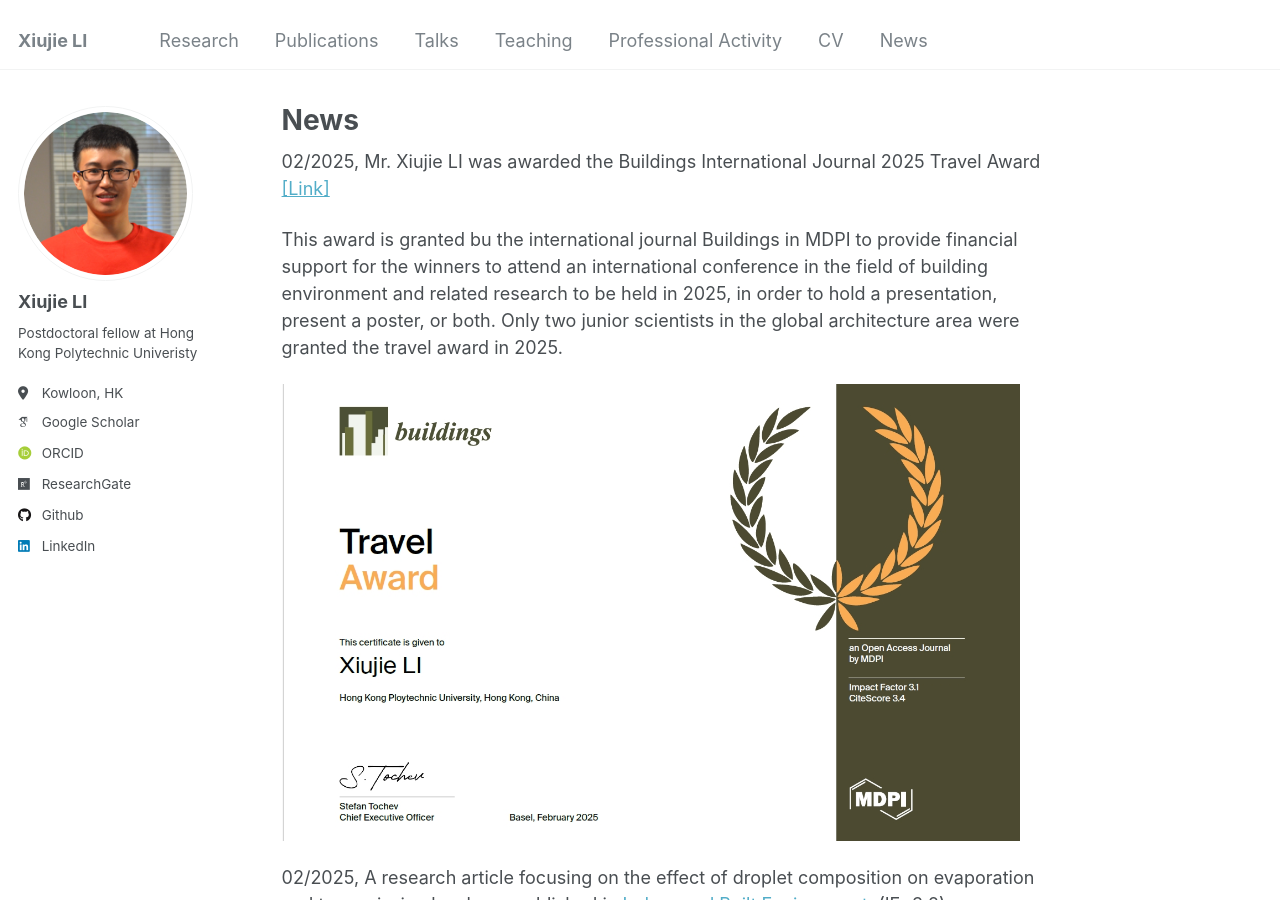
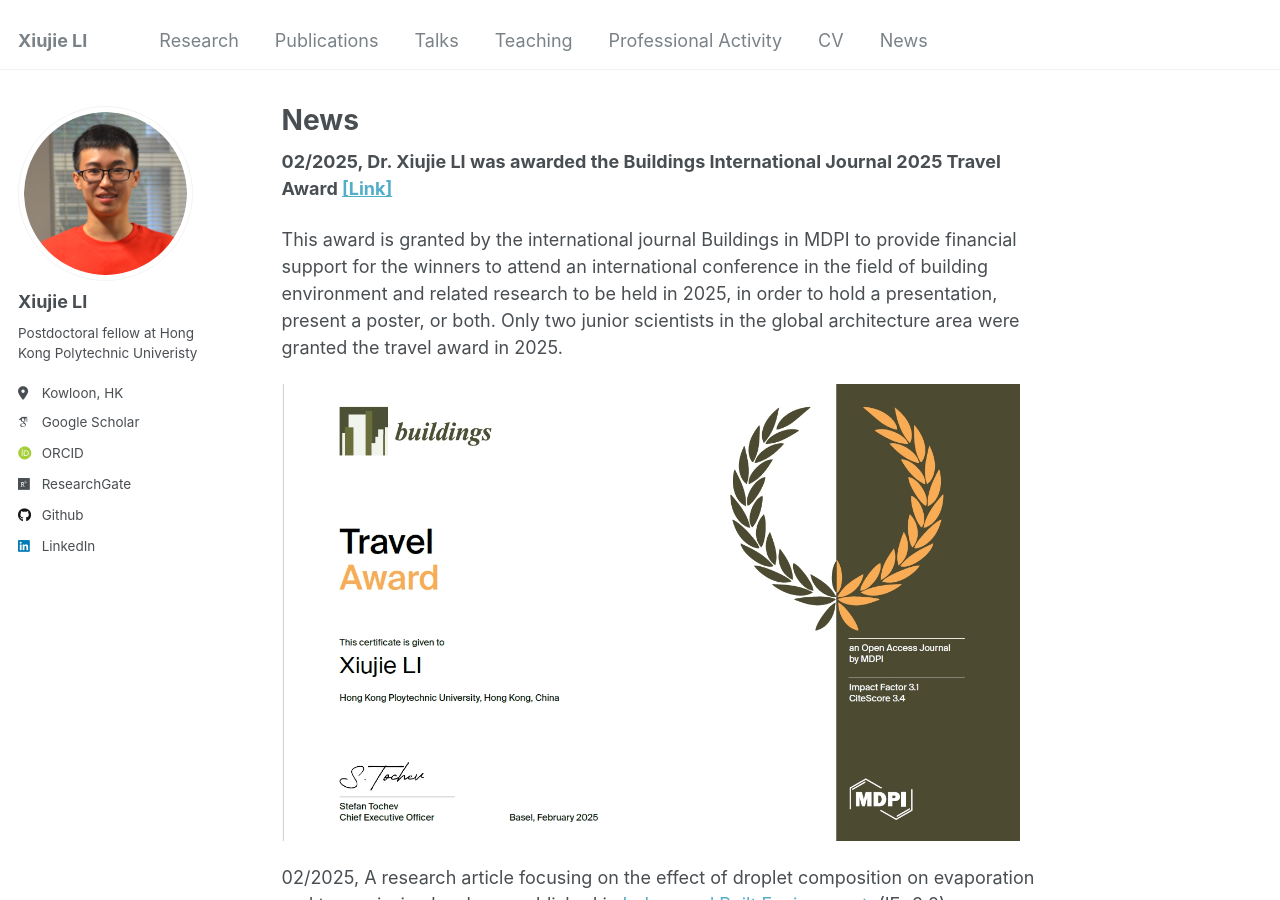
Before and after one commit to XiujieLI/XiujieLI.github.io, a Jekyll site: the page built from _pages/markdown.md, in a window 1280 px wide and 900 px high. Built offline with Jekyll 4.4.1, drawn with Linux system fonts in a browser that asks for light colours; some web fonts are replaced.

```diff
--- a/_pages/markdown.md
+++ b/_pages/markdown.md
@@ -6,8 +6,8 @@ redirect_from:
   - /md/
   - /markdown.html
 ---
-<p> 02/2025, Mr. Xiujie LI was awarded the Buildings International Journal 2025 Travel Award <a href="https://www.mdpi.com/journal/buildings/awards/2693">[Link]</a> </p>
-<p>This award is granted bu the international journal Buildings in MDPI to provide financial support for the winners to attend an international conference in the field of building environment and related research to be held in 2025, in order to hold a presentation, present a poster, or both. Only two junior scientists in the global architecture area were granted the travel award in 2025.</p>
+<p> <strong>02/2025, Dr. Xiujie LI was awarded the Buildings International Journal 2025 Travel Award <a href="https://www.mdpi.com/journal/buildings/awards/2693">[Link]</a> </strong></p>
+<p>This award is granted by the international journal Buildings in MDPI to provide financial support for the winners to attend an international conference in the field of building environment and related research to be held in 2025, in order to hold a presentation, present a poster, or both. Only two junior scientists in the global architecture area were granted the travel award in 2025.</p>
 <img style="width:96%;" src="https://xiujieli.github.io/images/award-2.png">
 <p> 02/2025, A research article focusing on the effect of droplet composition on evaporation and transmission has been published in <a href="https://doi.org/10.1016/j.jhazmat.2024.135338">Indoor and Built Environment</a>. (IF=3.2) </p>
 <p> 11/2024, Xiujie gave an invited presentation at the <strong>Building and Vehicle Air Environment (BAVE)</strong> Seminar of Young Scholars. </p>
```
